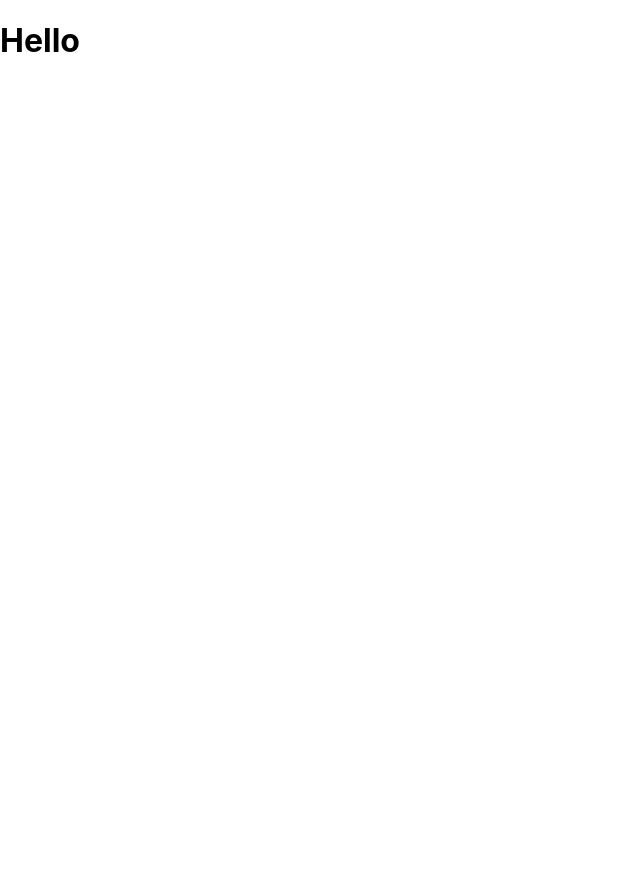
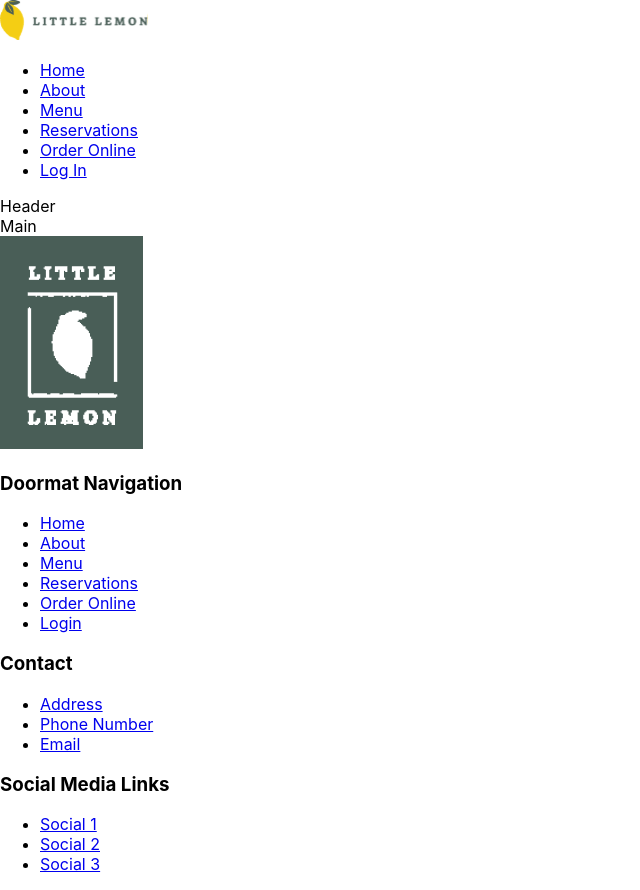
Before and after one commit to javierb256/Meta-Capstone-Project, a React (Create React App) app: page / in a window 1280 px wide. Shown: the whole page, without its empty margins (0-640 px from the left). Before the commit the page ends 800 px from the top, so only its background shows below. Built offline with nearby package versions, Linux system fonts and the light colour scheme.

Commit message:
added basic html sections and meta tags

```diff
--- a/public/index.html
+++ b/public/index.html
@@ -7,8 +7,13 @@
     <meta name="theme-color" content="#000000" />
     <meta
       name="description"
-      content="Web site created using create-react-app"
+      content="Little Lemon Restaurant is a family owned Mediterranean restaurant, focused on
+      traditional recipes served with a modern twist"
     />
+    <meta name="og:title" content="Little Lemon Restaurant">
+    <meta name="og:description" content="Little Lemon Restaurant is a family owned Mediterranean restaurant, focused on
+    traditional recipes served with a modern twist">
+    <meta name="og:image" content=".src/assets/Logo .svg">
     <link rel="apple-touch-icon" href="%PUBLIC_URL%/logo192.png" />
     <!--
       manifest.json provides metadata used when your web app is installed on a
@@ -24,7 +29,7 @@
       work correctly both with client-side routing and a non-root public URL.
       Learn how to configure a non-root public URL by running `npm run build`.
     -->
-    <title>React App</title>
+    <title>Little Lemon Restaurant</title>
   </head>
   <body>
     <noscript>You need to enable JavaScript to run this app.</noscript>
--- a/src/App.js
+++ b/src/App.js
@@ -1,8 +1,17 @@
 import './App.css';
+import Header from './components/Header';
+import Nav from './components/Nav';
+import Main from './components/Main';
+import Footer from './components/Footer';
 
 function App() {
   return (
-   <h1>Hello</h1>
+   <>
+   <Nav/>
+   <Header/>
+   <Main/>
+   <Footer/>
+   </>
   );
 }
 
--- /dev/null
+++ b/src/components/Footer.js
@@ -0,0 +1,37 @@
+import Logo from '../assets/green logo.png'
+function Footer() {
+    return (
+        <footer>
+            <img src={Logo} alt='green and white logo'></img>
+            <div>
+                <h3>Doormat Navigation</h3>
+                <ul>
+                    <li><a href='/'>Home</a></li>
+                    <li><a href='/'>About</a></li>
+                    <li><a href='/'>Menu</a></li>
+                    <li><a href='/'>Reservations</a></li>
+                    <li><a href='/'>Order Online</a></li>
+                    <li><a href='/'>Login</a></li>
+                </ul>
+            </div>
+            <div>
+                <h3>Contact</h3>
+                <ul>
+                    <li><a href='/'>Address</a></li>
+                    <li><a href='/'>Phone Number</a></li>
+                    <li><a href='/'>Email</a></li>
+                </ul>
+            </div>
+            <div>
+                <h3>Social Media Links</h3>
+                <ul>
+                    <li><a href='/'>Social 1</a></li>
+                    <li><a href='/'>Social 2</a></li>
+                    <li><a href='/'>Social 3</a></li>
+                </ul>
+            </div>
+        </footer>
+    )
+}
+
+export default Footer;
--- /dev/null
+++ b/src/components/Header.js
@@ -0,0 +1,5 @@
+function Header() {
+    return <header>Header</header>
+}
+
+export default Header;
--- /dev/null
+++ b/src/components/Main.js
@@ -0,0 +1,5 @@
+function Main() {
+    return <main>Main</main>
+}
+
+export default Main;
--- /dev/null
+++ b/src/components/Nav.js
@@ -0,0 +1,32 @@
+import Logo from '../assets/Logo .svg'
+
+function Nav(){
+    return (
+        <nav>
+            <img src={Logo} alt="Logo with yellow lemon"></img>
+            <ul>
+                <li>
+                    <a href='/'>Home</a>
+                </li>
+                <li>
+                    <a href='/'>About</a>
+                </li>
+                <li>
+                    <a href='/'>Menu</a>
+                </li>
+                <li>
+                    <a href='/'>Reservations</a>
+                </li>
+                <li>
+                    <a href='/'>Order Online</a>
+                </li>
+                <li>
+                    <a href='/'>Log In</a>
+                </li>
+
+            </ul>
+        </nav>
+    )
+}
+
+export default Nav;
```
Also changed, not shown: src/assets/Logo .svg (added), src/assets/green logo.png (added).
